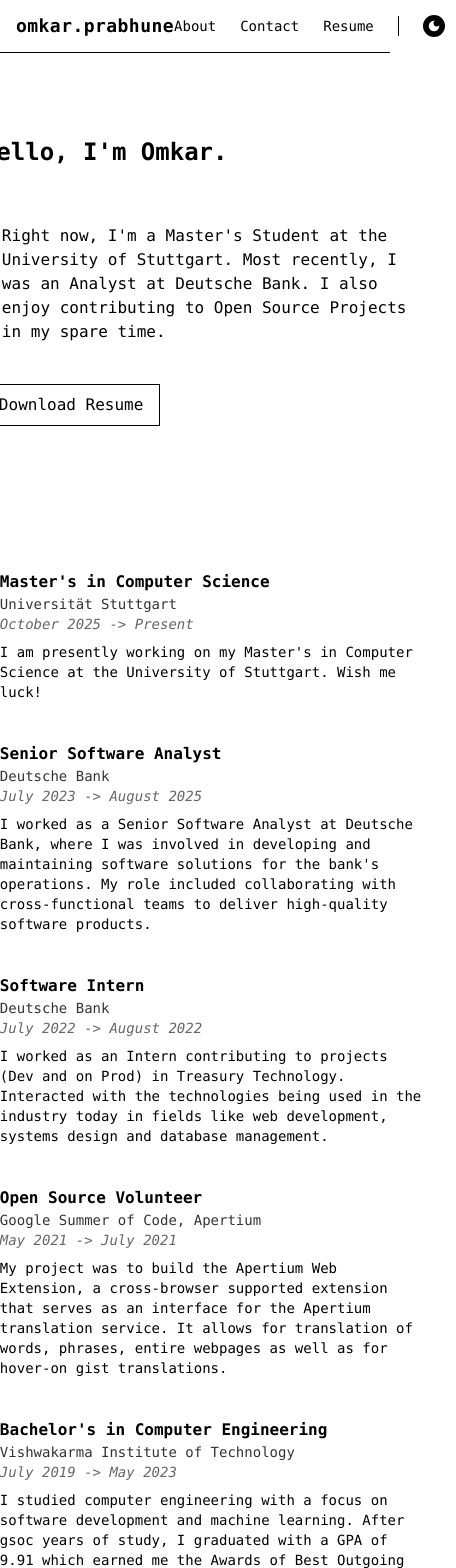
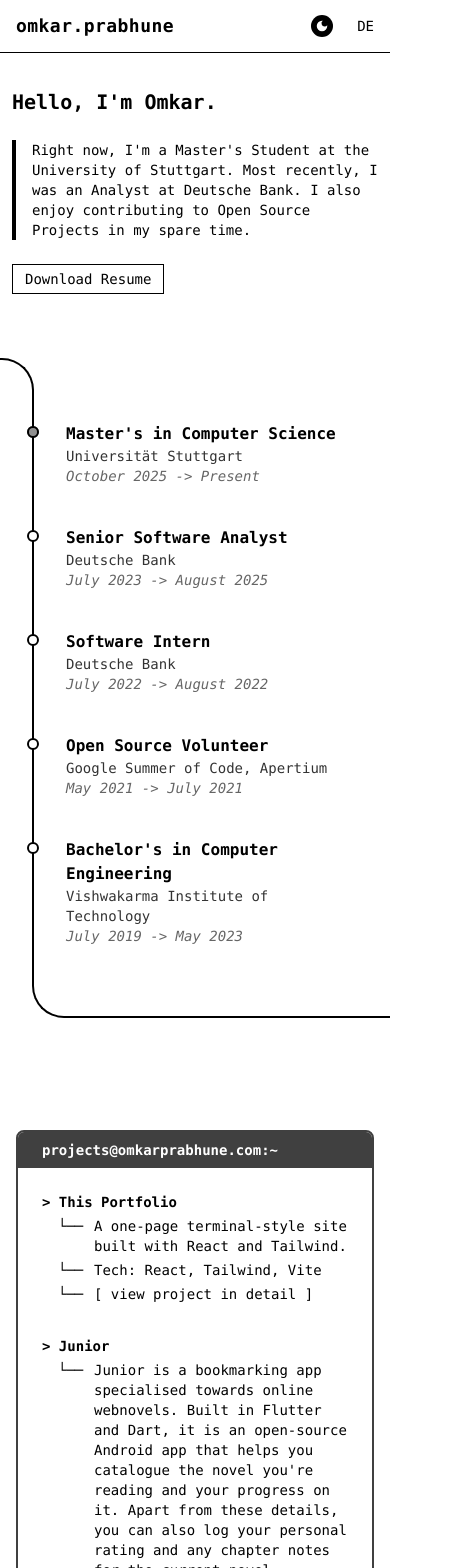
Before and after one commit to OverPoweredDev/Portfolio, a React (Create React App) app: page / in a window 390 px wide. Shown: the top 1568 px of the page, 456 px wide, since content can reach past the window. Built offline with nearby package versions, Linux system fonts and the light colour scheme.

Commit message:
fix responsiveness

```diff
--- a/src/App.js
+++ b/src/App.js
@@ -8,7 +8,7 @@ import Footer from "./components/Footer";
 function App() {
   return (
     <Router>
-      <div className="min-h-screen flex flex-col bg-light-bg text-light-text dark:bg-dark-bg dark:text-dark-text font-mono">
+      <div className="min-h-screen overflow-x-hidden flex flex-col bg-light-bg text-light-text dark:bg-dark-bg dark:text-dark-text font-mono">
         <Navbar />
         <main className="flex-1 flex items-center justify-center">
           <Routes>
--- a/src/components/Footer.jsx
+++ b/src/components/Footer.jsx
@@ -1,6 +1,6 @@
 export default function Footer() {
   return (
-    <footer className="mt-12 text-center border-t border-light-text dark:border-dark-text py-4 text-xs md:text-sm">
+    <footer className="mt-12 text-center border-t border-light-text dark:border-dark-text py-4 text-sm">
       omkarprabhune.com © 2025
     </footer>
   );
--- a/src/components/homepage/Hero.jsx
+++ b/src/components/homepage/Hero.jsx
@@ -25,31 +25,31 @@ export default function Hero() {
   }, [t]);
 
   return (
-    <main>
+    <main className=" w-full">
       <section
         id="about"
-        className="hero-section flex md:h-[90vh] justify-between items-center px-12 bg-light-bg dark:bg-dark-bg text-light-text dark:text-dark-text pt-20"
+        className="hero-section flex flex-col md:flex-row md:h-[90vh] items-center w-full max-w-[100vw] px-3 sm:px-4 md:px-12 bg-light-bg dark:bg-dark-bg text-light-text dark:text-dark-text pt-16 md:pt-20"
       >
-        <article className="flex flex-col justify-center md:pr-8 w-full md:w-2/3">
-          <h2 className="text-2xl font-bold md:text-5xl md:font-normal font-mono my-14">
+        <article className="flex flex-col justify-center w-full md:w-2/3 max-w-full">
+          <h2 className="text-xl md:text-2xl lg:text-5xl font-bold md:font-normal font-mono my-6 md:my-14 break-words">
             {typedText}
           </h2>
-          <p className="text-md md:text-xl font-mono border-l-4 pl-4 border-light-text dark:border-dark-text">
+          <p className="text-sm md:text-md lg:text-xl font-mono border-l-4 pl-4 border-light-text dark:border-dark-text max-w-full break-words">
             {t("homepage.hero.tagline")}
           </p>
           <a
             href="/resume.pdf"
             download
-            className="my-10 inline-block w-fit border border-light-text dark:border-dark-text px-4 py-2 hover:bg-black hover:text-white transition"
+            className="my-6 md:my-10 inline-block w-fit border border-light-text dark:border-dark-text px-3 py-1 md:px-4 md:py-2 hover:bg-black hover:text-white transition text-sm md:text-base"
           >
             {t("homepage.hero.resume")}
           </a>
         </article>
         <div className="hidden md:flex w-1/3 justify-center items-center">
           <img
-            src={`${heroSVG}`}
+            src={heroSVG}
             alt="Avatar"
-            className="h-[650px] w-auto object-contain"
+            className="h-[450px] lg:h-[650px] w-auto object-contain"
           />
         </div>
       </section>
--- a/src/components/homepage/Skills.jsx
+++ b/src/components/homepage/Skills.jsx
@@ -71,7 +71,10 @@ export default function Skills() {
   const { t } = useTranslation();
 
   return (
-    <div id="skills" className="mx-40 mb-24 mt-4 font-mono whitespace-nowrap">
+    <div
+      id="skills"
+      className="mx-8 sm:mx-40 mb-24 mt-4 font-mono whitespace-nowrap"
+    >
       <div className="mb-6 text-3xl font-bold">
         {t("homepage.skills.tech-stack")}
       </div>
--- a/src/components/homepage/Timeline.jsx
+++ b/src/components/homepage/Timeline.jsx
@@ -7,7 +7,7 @@ export default function Timeline() {
   return (
     <section
       id="timeline"
-      className="mt-4 relative font-mono max-w-screen overflow-hidden"
+      className="mt-4 relative font-mono container overflow-hidden mx-auto"
     >
       <div className="relative flex flex-col items-start">
         <div className="flex items-start">
@@ -41,7 +41,9 @@ export default function Timeline() {
                 <h3 className="font-bold text-base">{t(item.title)}</h3>
                 <p className="text-sm opacity-80">{t(item.location)}</p>
                 <p className="text-sm opacity-60 italic">{t(item.date)}</p>
-                <p className="mt-2 text-sm max-w-5xl">{t(item.description)}</p>
+                <p className="hidden md:block mt-2 text-sm max-w-5xl">
+                  {t(item.description)}
+                </p>
               </div>
             </article>
           ))}
--- a/src/components/homepage/projects/TerminalWindow.jsx
+++ b/src/components/homepage/projects/TerminalWindow.jsx
@@ -1,11 +1,11 @@
 export default function TerminalWindow({ children }) {
   return (
-    <div className="bg-white border-2 border-light-terminal dark:border-dark-terminal rounded-lg max-w-6xl mx-auto mt-16 overflow-hidden">
+    <div className="bg-white border-2 border-light-terminal dark:border-dark-terminal rounded-lg max-w-6xl mx-auto sm:mt-16 overflow-hidden">
       <div className="bg-light-terminal dark:bg-dark-terminal text-white px-4 py-2 flex items-center justify-start space-x-2 text-sm font-mono">
-        <span className="w-3 h-3 bg-white rounded-full"></span>
-        <span className="w-3 h-3 bg-white rounded-full"></span>
-        <span className="w-3 h-3 bg-white rounded-full"></span>
-        <span className="ml-6 pl-4 font-bold">
+        <span className="hidden sm:block w-3 h-3 bg-white rounded-full"></span>
+        <span className="hidden sm:block w-3 h-3 bg-white rounded-full"></span>
+        <span className="hidden sm:block w-3 h-3 bg-white rounded-full"></span>
+        <span className="sm:ml-6 sm:pl-4 font-bold">
           projects@omkarprabhune.com:~
         </span>
       </div>
--- a/src/components/navbar/Navbar.jsx
+++ b/src/components/navbar/Navbar.jsx
@@ -15,22 +15,26 @@ export default function Navbar() {
 
         <ul className="flex items-center gap-6 text-sm">
           <li>
-            <Link to="/" className="hover:underline">
+            <Link to="/" className="hidden md:block hover:underline">
               {t("navbar.about")}
             </Link>
           </li>
           <li>
-            <Link to="/contact" className="hover:underline">
+            <Link to="/contact" className="hidden md:block hover:underline">
               {t("navbar.contact")}
             </Link>
           </li>
           <li>
-            <a className="hover:underline" href="/resume.pdf" download>
+            <a
+              className="hidden md:block hover:underline"
+              href="/resume.pdf"
+              download
+            >
               {t("navbar.resume")}
             </a>
           </li>
           <li>
-            <div className="w-[0.25px] border-l select-none cursor-default border-light-text dark:border-dark-text">
+            <div className="hidden md:block w-[0.25px] border-l select-none cursor-default border-light-text dark:border-dark-text">
               &nbsp;
             </div>
           </li>
--- a/src/pages/Portfolio.jsx
+++ b/src/pages/Portfolio.jsx
@@ -8,7 +8,7 @@ import Projects from "../components/homepage/projects/Projects";
 
 export default function Portfolio() {
   return (
-    <div className="bg-light-bg text-light-text dark:bg-dark-bg dark:text-dark-text font-mono">
+    <div className="w-full mx-auto bg-light-bg text-light-text dark:bg-dark-bg dark:text-dark-text font-mono">
       <Hero />
       <ScrollHint />
       <Timeline />
```
